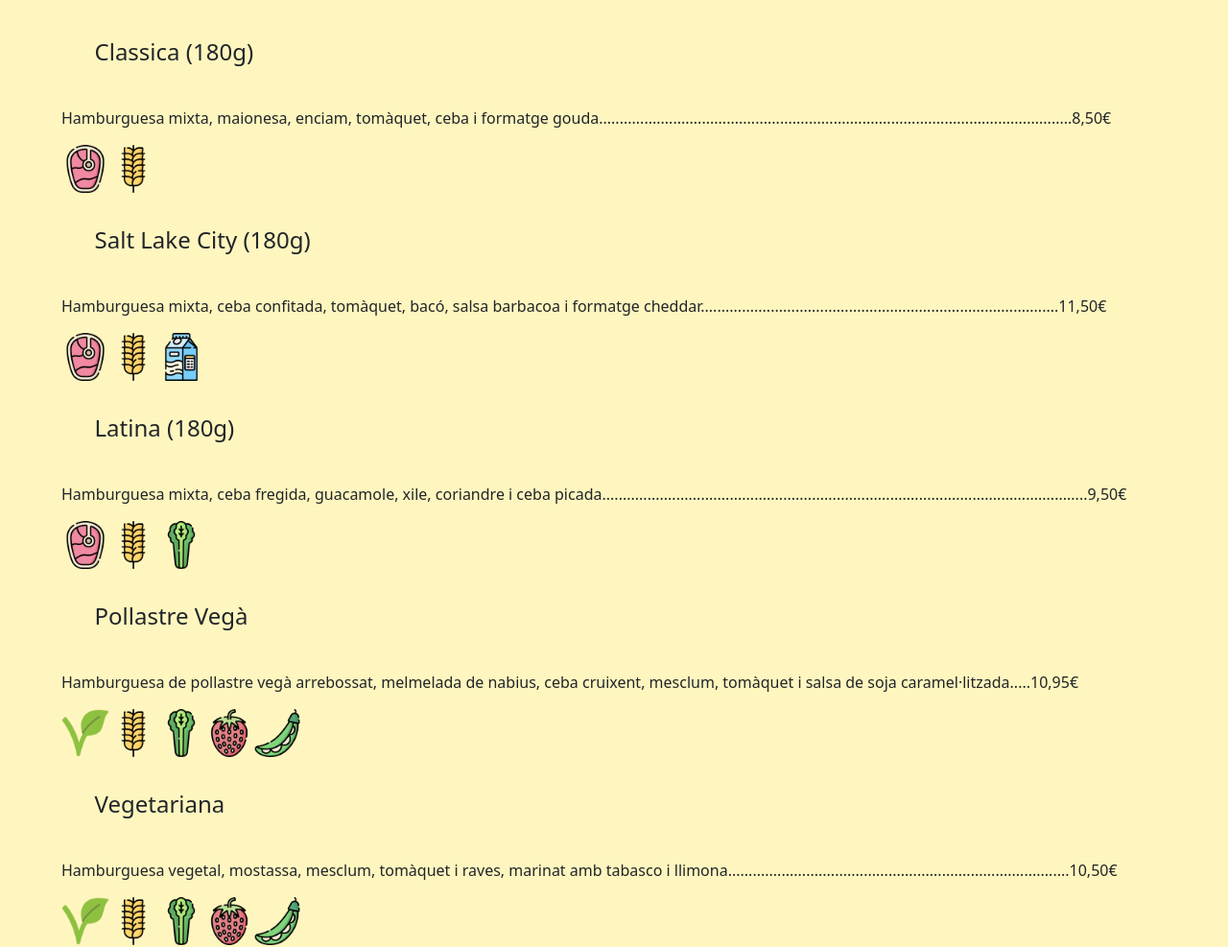
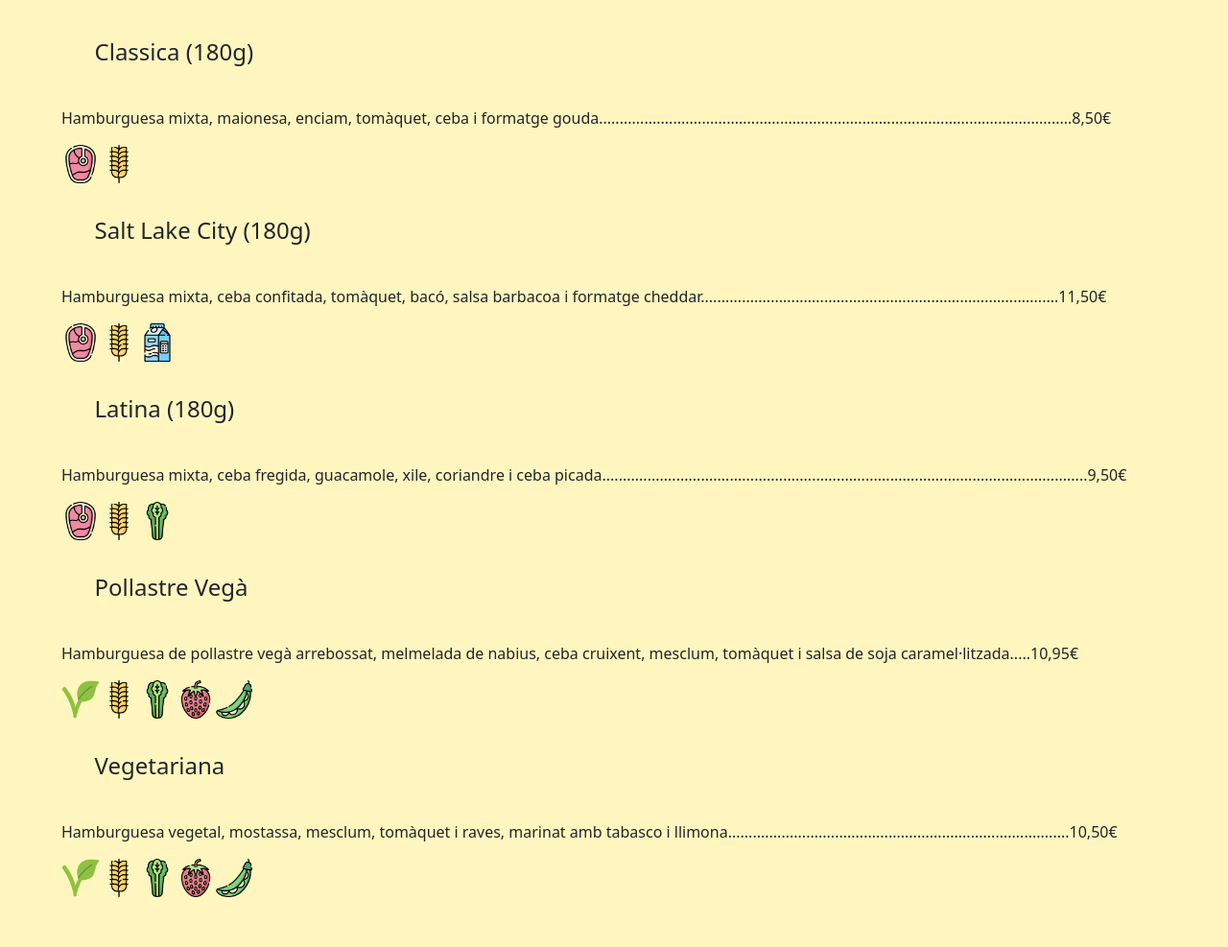
Before and after one commit to Guillem1223/cartaRestauranteDigital, a plain HTML site: page carta.html in a window 1280 px wide. Shown: the part 624-1611 px from the top of the page at 96% size. Drawn offline with nearby package versions, Linux system fonts and the light colour scheme; a web font is replaced by a local one.

Commit message:
momento antes de mandar el proyecto a la evaluacion

```diff
--- a/styles.css
+++ b/styles.css
@@ -96,26 +96,26 @@ font-family: 'Cherry Swash';
 
 }
 .meat{
-    width: 50px;
+    width: 40px;
 }
 
 .wheat{
-    width: 50px;
+    width: 40px;
 }
 .milk{
-    width: 50px;
+    width: 40px;
 }
 .vegetables{
-    width: 50px;
+    width: 40px;
 }
 .vegan{
-    width: 50px;
+    width: 40px;
 }
 .soy{
-    width: 50px;
+    width: 40px;
 }
 .fruits{
-    width: 50px;
+    width: 40px;
 }
 .formulario{
     padding: 10%;
```
Also changed, not shown: 1 other file.
